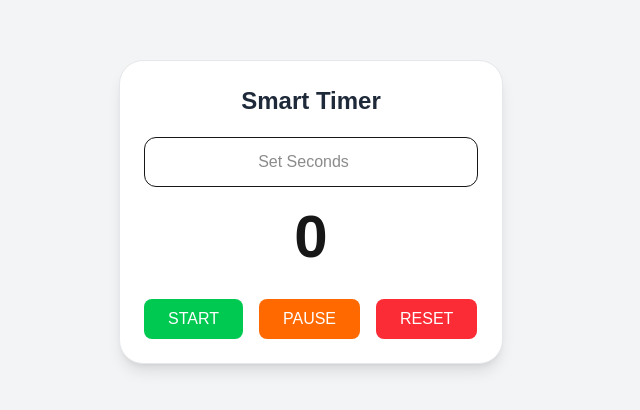
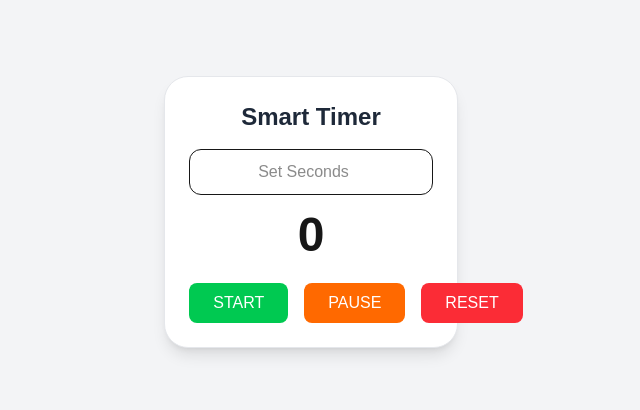
Before and after one commit to eman29497/pulsequery, a Next.js app: page / in a window 1280 px wide. Shown: the part 220-630 px from the top of the page, without its empty margins (329-969 px from the left). Built offline with nearby package versions, Linux system fonts and the light colour scheme; no server answers.

Commit message:
Fixed UI spacing and input reset logic

```diff
--- a/src/app/components/timer.tsx
+++ b/src/app/components/timer.tsx
@@ -44,8 +44,8 @@ export default function Timer() {
 
     return (
         <div className="flex min-h-screen flex-col items-center  justify-center bg-gray-100">
-            <div className="bg-white p-6 mx-4 rounded-3xl w-full max-w-sm my-auto border border-gray-200 shadow-lg text-center">
-                <h1 className="text-2xl font-bold mb-5 text-gray-800">Smart Timer </h1>
+            <div className="bg-white p-6 rounded-3xl w-11/12  max-w-xs my-auto border border-gray-200 shadow-lg text-center">
+                <h1 className="text-2xl font-bold mb-4 text-gray-800">Smart Timer </h1>
 
                 <input
                     type="number"
@@ -56,10 +56,10 @@ export default function Timer() {
                         dispatch(setTimer(val));
                         dispatch(setIsRunning(false));
                     }}
-                    className="border p-3 rounded-xl mb-5 w-full text-center"
+                    className="border p-2.5 rounded-xl mb-4  w-full text-center"
                 />
 
-                <div className="text-6xl font-bold mb-8">{value}</div>
+                <div className="text-5xl font-bold mb-6">{value}</div>
 
                 <div className="flex gap-4">
                     <button onClick={() => handleAction("started")} className="bg-green-500 text-white px-6 py-2 rounded-lg">START</button>
```
